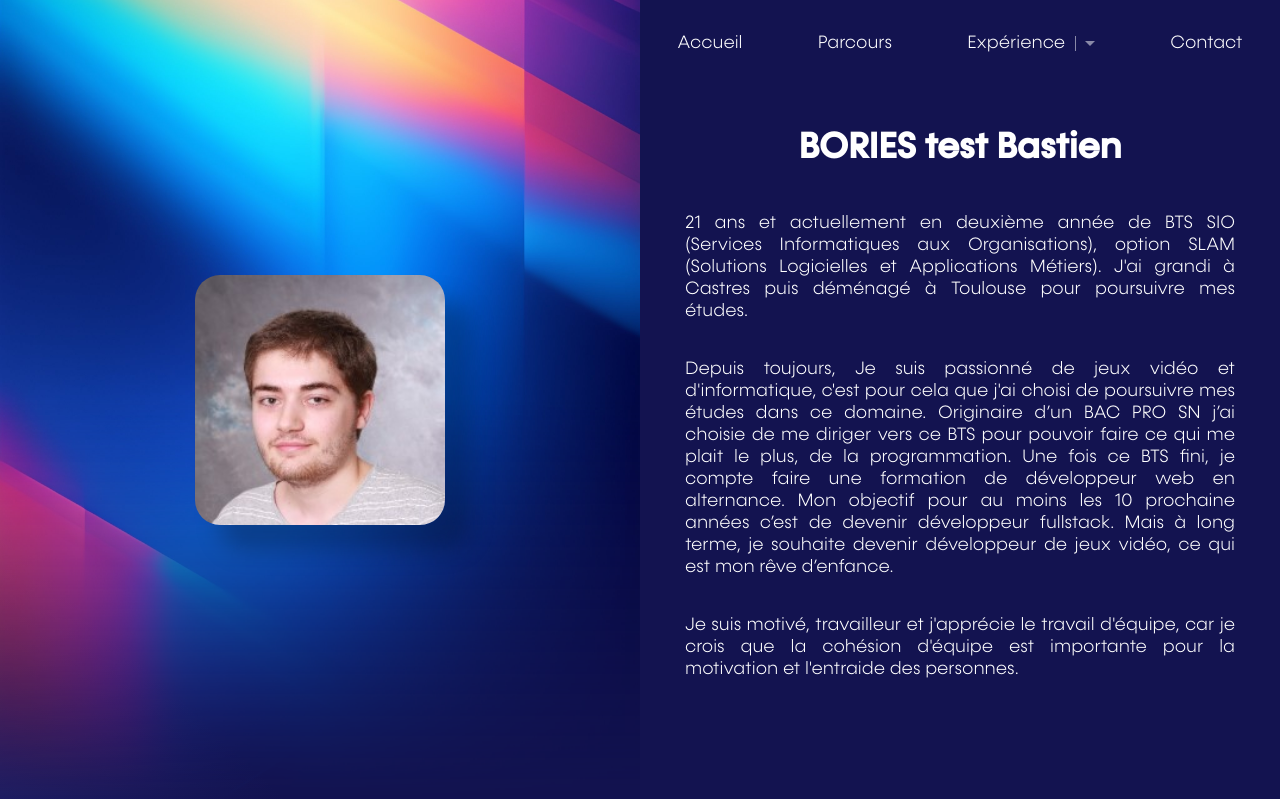
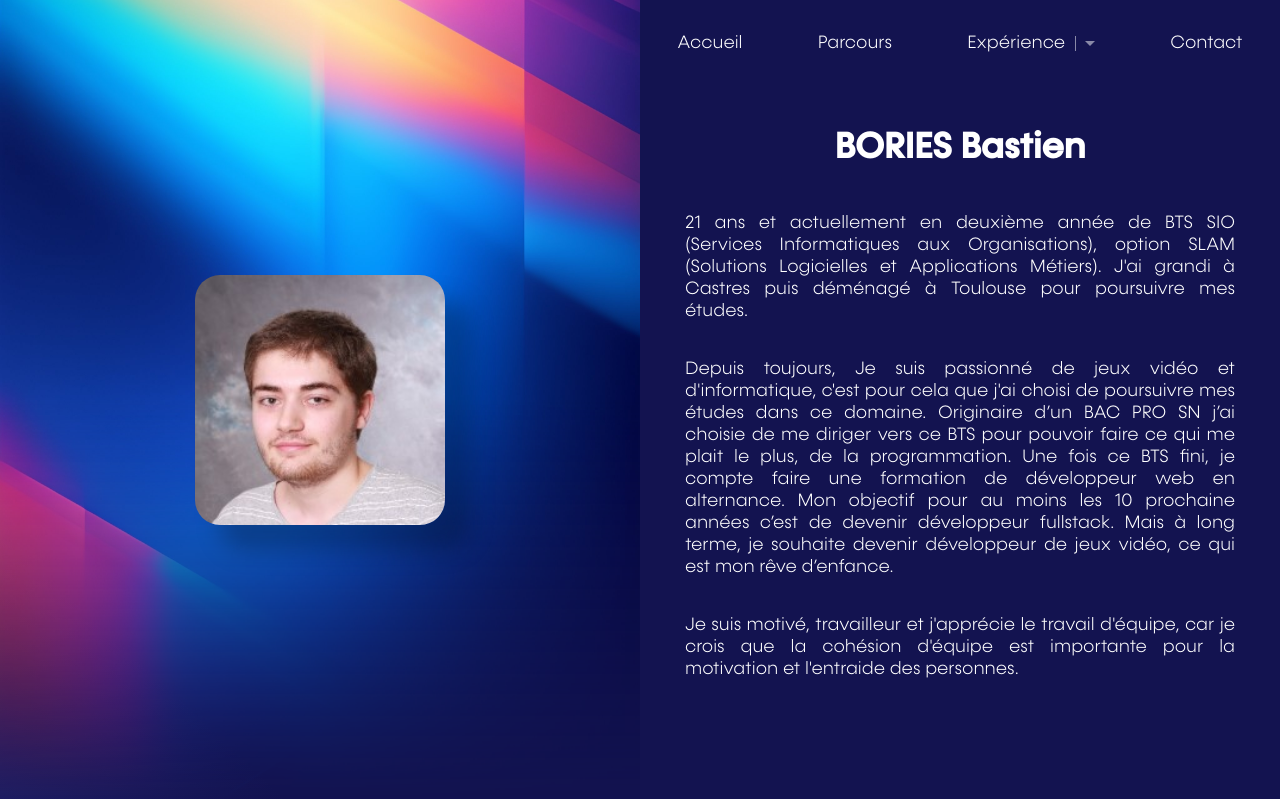
Before and after one commit to Ast415/Portfolio, a PHP site: page / in a window 1280 px wide. Shown: the top 799 px of the page. Run offline with PHP 8.4, Linux system fonts and the light colour scheme.

Commit message:
Update vueAccueil.php

```diff
--- a/vue/vueAccueil.php
+++ b/vue/vueAccueil.php
@@ -9,7 +9,7 @@
                     <div class="profilePhoto shadowStyle1"></div>
                 </div>
                 <div class="profilContent textContent pCText">
-                    <h1>BORIES test Bastien</h1>
+                    <h1>BORIES Bastien</h1>
                     <p><?php echo date('Y')-2002; ?> ans et actuellement en deuxième année de BTS SIO (Services Informatiques aux Organisations), option SLAM (Solutions Logicielles et Applications Métiers). J'ai grandi à Castres puis déménagé à Toulouse pour poursuivre mes études.</p>
                     <p>Depuis toujours, Je suis passionné de jeux vidéo et d'informatique, c'est pour cela que j'ai choisi de poursuivre mes études dans ce domaine. Originaire d’un BAC PRO SN j’ai choisie de me diriger vers ce BTS pour pouvoir faire ce qui me plait le plus, de la programmation. Une fois ce BTS fini, je compte faire une formation de développeur web en alternance. Mon objectif pour au moins les 10 prochaine années c’est de devenir développeur fullstack. Mais à long terme, je souhaite devenir développeur de jeux vidéo, ce qui est mon rêve d’enfance.</p>
                     <p>Je suis motivé, travailleur et j'apprécie le travail d'équipe, car je crois que la cohésion d'équipe est importante pour la motivation et l'entraide des personnes.</p>
```
